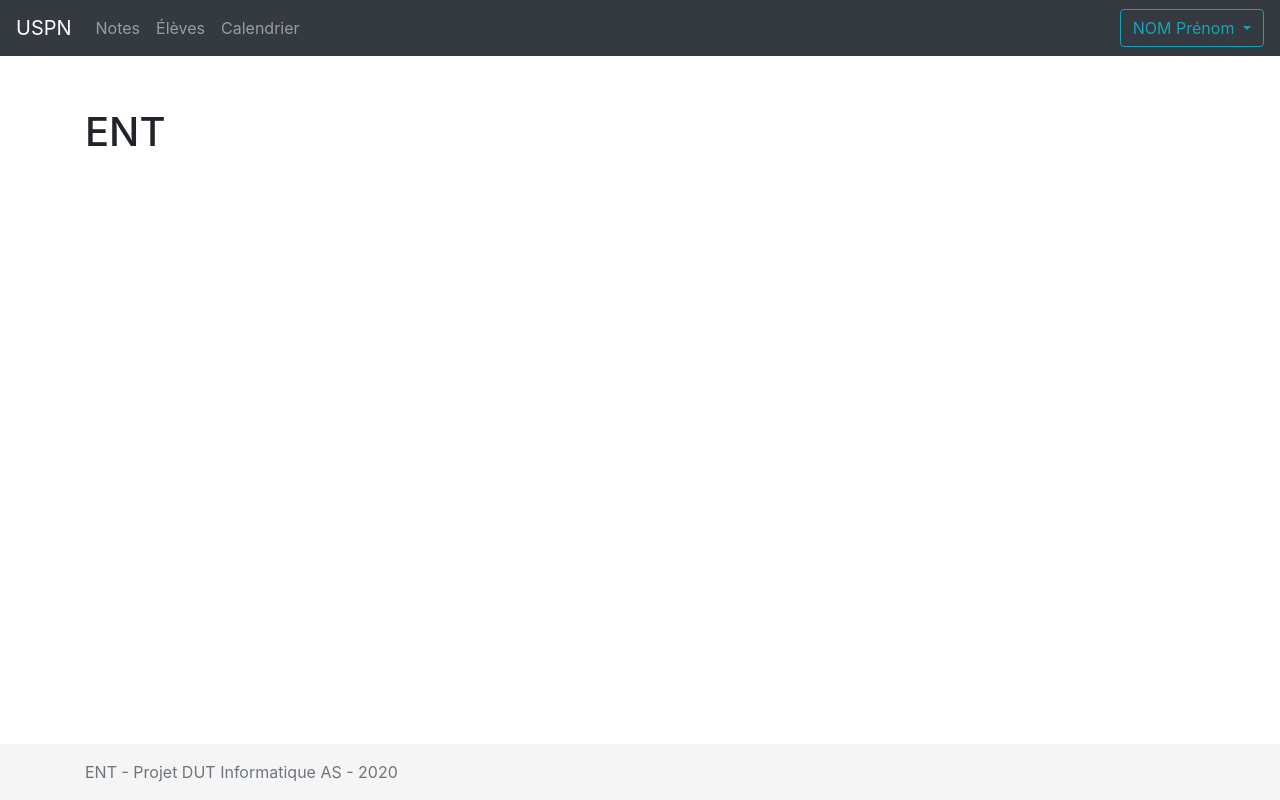
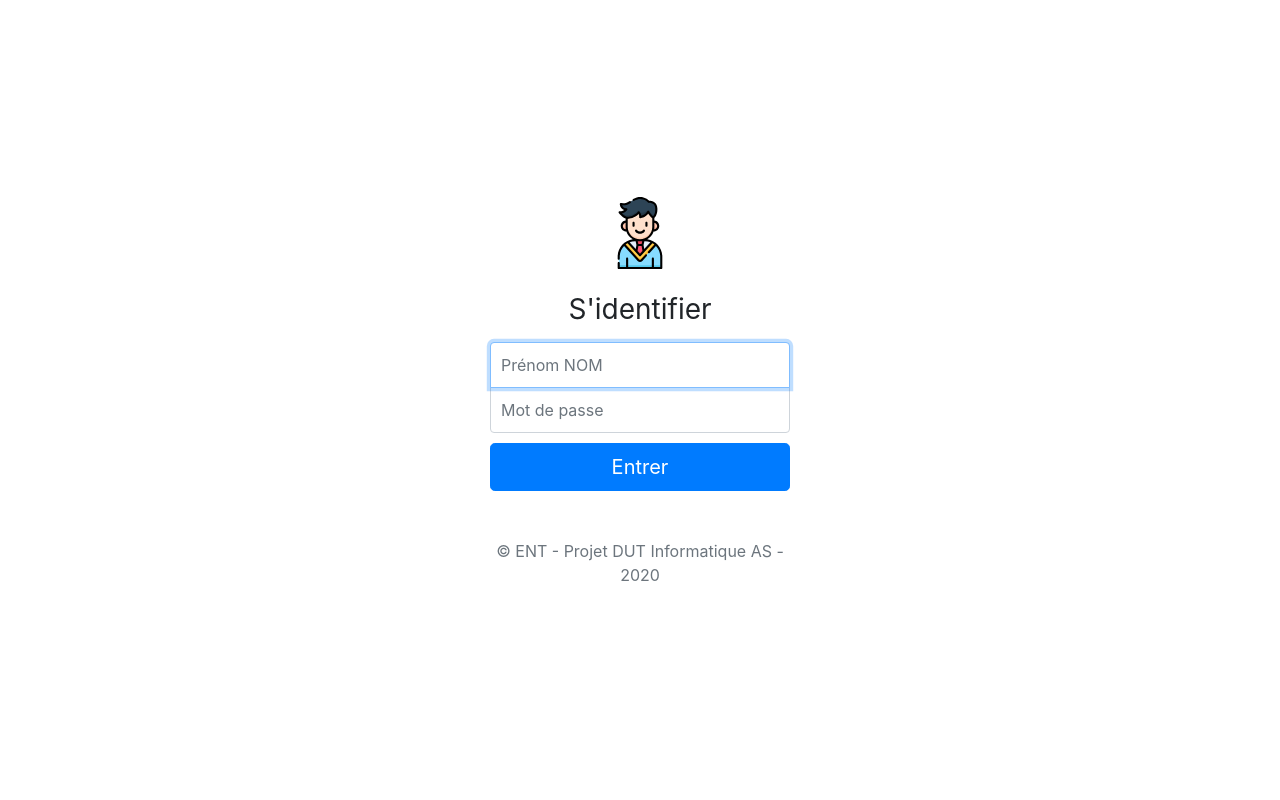
Before and after one commit to Drmerys/Gestion_Etudiants, a PHP site: page / in a window 1280 px wide. Run offline with PHP 8.4, Linux system fonts and the light colour scheme.

Commit message:
Add login page
- Transform index.php to accueil.php
- Create index.php with a login form

```diff
--- /dev/null
+++ b/css/signin.css
@@ -0,0 +1,44 @@
+html,
+body {
+  height: 100%;
+}
+
+body {
+  display: -ms-flexbox;
+  display: flex;
+  -ms-flex-align: center;
+  align-items: center;
+  padding-top: 40px;
+  padding-bottom: 40px;
+  background-color: #f5f5f5;
+}
+
+.form-signin {
+  width: 100%;
+  max-width: 330px;
+  padding: 15px;
+  margin: auto;
+}
+.form-signin .checkbox {
+  font-weight: 400;
+}
+.form-signin .form-control {
+  position: relative;
+  box-sizing: border-box;
+  height: auto;
+  padding: 10px;
+  font-size: 16px;
+}
+.form-signin .form-control:focus {
+  z-index: 2;
+}
+.form-signin input[type="email"] {
+  margin-bottom: -1px;
+  border-bottom-right-radius: 0;
+  border-bottom-left-radius: 0;
+}
+.form-signin input[type="password"] {
+  margin-bottom: 10px;
+  border-top-left-radius: 0;
+  border-top-right-radius: 0;
+}
--- a/header.php
+++ b/header.php
@@ -1,20 +1,7 @@
-<!DOCTYPE html>
-<html>
-<head>
-	<title>Accueil</title>
-	<meta charset="utf-8">
-	<link rel="stylesheet" type="text/css" href="css/sticky-footer-navbar.css">
-	<link rel="stylesheet" href="https://stackpath.bootstrapcdn.com/bootstrap/4.4.1/css/bootstrap.min.css" integrity="sha384-Vkoo8x4CGsO3+Hhxv8T/Q5PaXtkKtu6ug5TOeNV6gBiFeWPGFN9MuhOf23Q9Ifjh" crossorigin="anonymous">
-  <script src="https://code.jquery.com/jquery-3.4.1.slim.min.js" integrity="sha384-J6qa4849blE2+poT4WnyKhv5vZF5SrPo0iEjwBvKU7imGFAV0wwj1yYfoRSJoZ+n" crossorigin="anonymous"></script>
-  <script src="https://cdn.jsdelivr.net/npm/popper.js@1.16.0/dist/umd/popper.min.js" integrity="sha384-Q6E9RHvbIyZFJoft+2mJbHaEWldlvI9IOYy5n3zV9zzTtmI3UksdQRVvoxMfooAo" crossorigin="anonymous"></script>
-  <script src="https://stackpath.bootstrapcdn.com/bootstrap/4.4.1/js/bootstrap.min.js" integrity="sha384-wfSDF2E50Y2D1uUdj0O3uMBJnjuUD4Ih7YwaYd1iqfktj0Uod8GCExl3Og8ifwB6" crossorigin="anonymous"></script>
-</head>
-<body>
-<!-- -->
 <header>
   <!-- Fixed navbar -->
   <nav class="navbar navbar-expand-md navbar-dark fixed-top bg-dark">
-    <a class="navbar-brand" href="=index.php">USPN</a>
+    <a class="navbar-brand" href="accueil.php">USPN</a>
     <button class="navbar-toggler" type="button" data-toggle="collapse" data-target="#navbarCollapse" aria-controls="navbarCollapse" aria-expanded="false" aria-label="Toggle navigation">
     <span class="navbar-toggler-icon"></span>
     </button>
--- a/index.php
+++ b/index.php
@@ -1,38 +1,25 @@
 <!DOCTYPE html>
 <html>
 <head>
-	<title>Accueil</title>
-	<meta charset="utf-8">
-	<link rel="stylesheet" type="text/css" href="css/sticky-footer-navbar.css">
-	<link rel="stylesheet" href="https://stackpath.bootstrapcdn.com/bootstrap/4.4.1/css/bootstrap.min.css" integrity="sha384-Vkoo8x4CGsO3+Hhxv8T/Q5PaXtkKtu6ug5TOeNV6gBiFeWPGFN9MuhOf23Q9Ifjh" crossorigin="anonymous">
+  <title></title>
+  <link rel="stylesheet" type="text/css" href="css/signin.css">
+  <link rel="stylesheet" href="https://stackpath.bootstrapcdn.com/bootstrap/4.4.1/css/bootstrap.min.css" integrity="sha384-Vkoo8x4CGsO3+Hhxv8T/Q5PaXtkKtu6ug5TOeNV6gBiFeWPGFN9MuhOf23Q9Ifjh" crossorigin="anonymous">
   <script src="https://code.jquery.com/jquery-3.4.1.slim.min.js" integrity="sha384-J6qa4849blE2+poT4WnyKhv5vZF5SrPo0iEjwBvKU7imGFAV0wwj1yYfoRSJoZ+n" crossorigin="anonymous"></script>
   <script src="https://cdn.jsdelivr.net/npm/popper.js@1.16.0/dist/umd/popper.min.js" integrity="sha384-Q6E9RHvbIyZFJoft+2mJbHaEWldlvI9IOYy5n3zV9zzTtmI3UksdQRVvoxMfooAo" crossorigin="anonymous"></script>
   <script src="https://stackpath.bootstrapcdn.com/bootstrap/4.4.1/js/bootstrap.min.js" integrity="sha384-wfSDF2E50Y2D1uUdj0O3uMBJnjuUD4Ih7YwaYd1iqfktj0Uod8GCExl3Og8ifwB6" crossorigin="anonymous"></script>
 </head>
 <body>
-<!-- -->
 
-<?php
-require "header.php";
-?>
-
-<!-- Begin page content -->
-<main role="main" class="flex-shrink-0">
-  <div class="container">
-    <h1 class="mt-5">ENT</h1>
-
-  </div>
-</main>
-
-<footer class="footer mt-auto py-3 fixed-bottom">
-  <div class="container">
-    <span class="text-muted">ENT - Projet DUT Informatique AS - 2020</span>
-  </div>
-</footer>
+<form class="form-signin">
+  <center><img class="mb-4" src="images/student.svg" alt="" width="72" height="72">
+  <h1 class="h3 mb-3 font-weight-normal">S'identifier</h1></center>
+  <label for="inputEmail" class="sr-only"></label>
+  <input type="email" id="inputEmail" class="form-control" placeholder="Prénom NOM" required autofocus>
+  <label for="inputPassword" class="sr-only"></label>
+  <input type="password" id="inputPassword" class="form-control" placeholder="Mot de passe" required>
+  <button class="btn btn-lg btn-primary btn-block" type="submit">Entrer</button>
+  <center><p class="mt-5 mb-3 text-muted">&copy; ENT - Projet DUT Informatique AS - 2020</p></center>
+</form>
 
 </body>
 </html>
-
-<?php
-require "footer.php";
-?>
```
Also changed, not shown: accueil.php (added, +38 -0 lines), eleve.php (+27 -2 lines).
